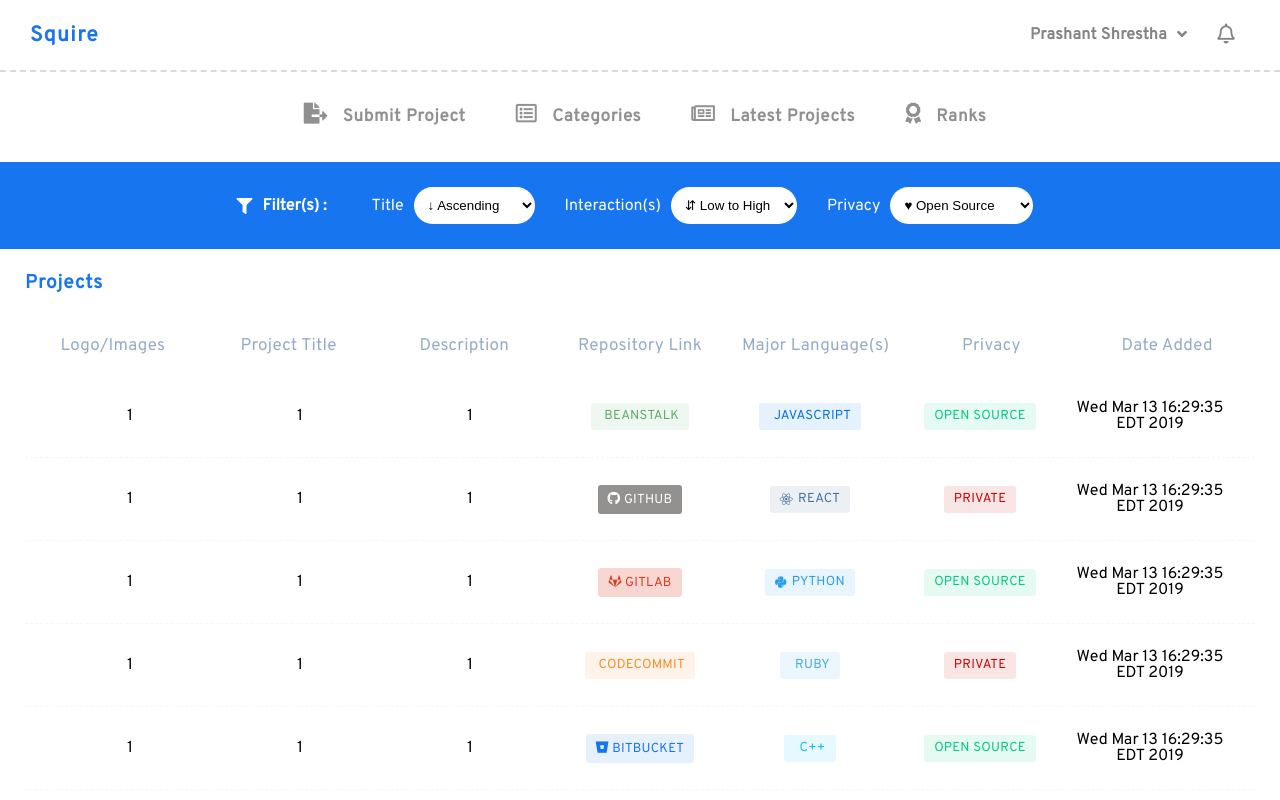
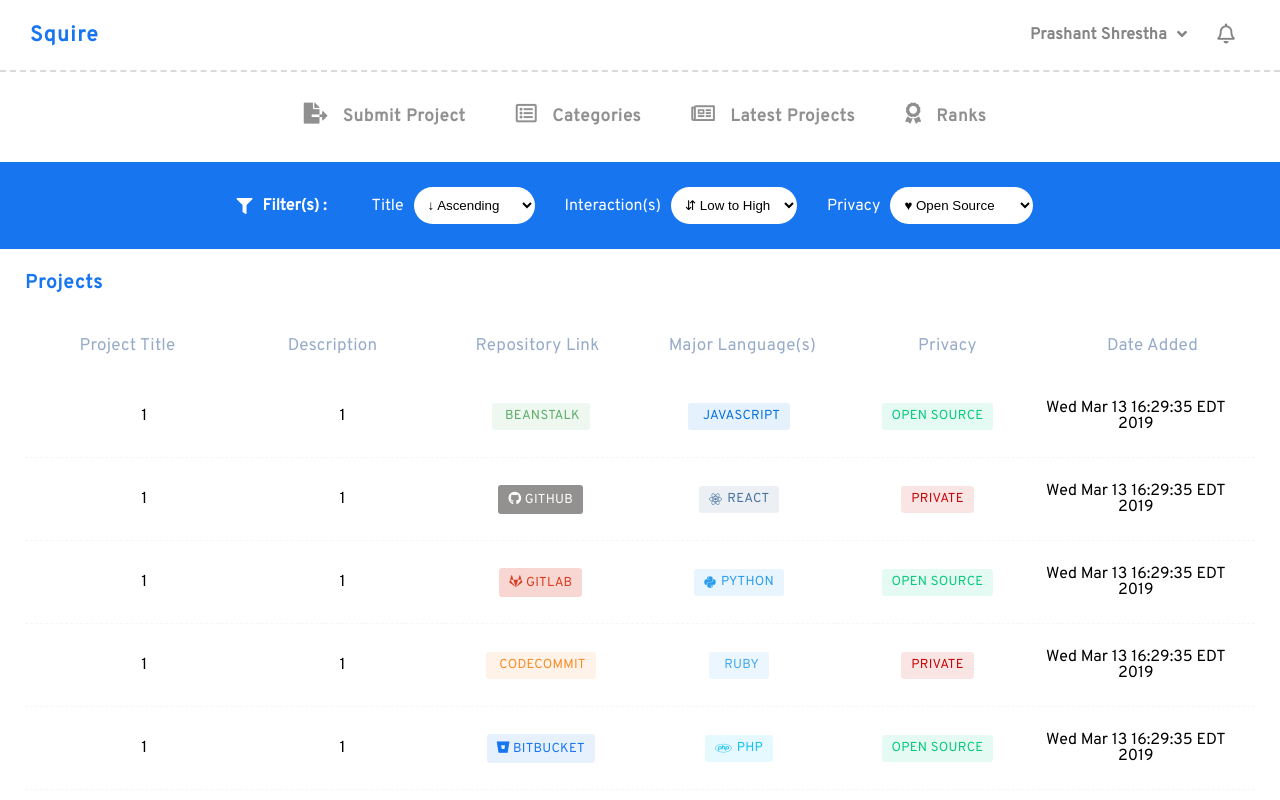
Before and after one commit to intern0t/squire, a React (Create React App) app: page / in a window 1280 px wide. Shown: the top 800 px of the page. Built offline with nearby package versions, Linux system fonts and the light colour scheme.

Commit message:
More styling of tables.
Signed-off-by: Prashant Shrestha <intern0t@users.noreply.github.com>

```diff
--- a/src/components/Tabular.js
+++ b/src/components/Tabular.js
@@ -15,7 +15,6 @@
 				<table>
 					<thead>
 						<tr>
-							<th>Logo/Images</th>
 							<th>Project Title</th>
 							<th>Description</th>
 							<th>Repository Link</th>
@@ -26,7 +25,6 @@
 					</thead>
 					<tbody>
 						<tr>
-							<td>1</td>
 							<td>1</td>
 							<td>1</td>
 							<td>
@@ -46,7 +44,6 @@
 						<tr>
 							<td>1</td>
 							<td>1</td>
-							<td>1</td>
 							<td>
 								<Repository
 									type="github"
@@ -62,7 +59,6 @@
 							<td>Wed Mar 13 16:29:35 EDT 2019</td>
 						</tr>
 						<tr>
-							<td>1</td>
 							<td>1</td>
 							<td>1</td>
 							<td>
@@ -82,7 +78,6 @@
 						<tr>
 							<td>1</td>
 							<td>1</td>
-							<td>1</td>
 							<td>
 								<Repository
 									type="codecommit"
@@ -100,7 +95,6 @@
 						<tr>
 							<td>1</td>
 							<td>1</td>
-							<td>1</td>
 							<td>
 								<Repository
 									type="bitbucket"
@@ -108,7 +102,7 @@
 								/>
 							</td>
 							<td>
-								<Language language="c++" />
+								<Language language="php" />
 							</td>
 							<td>
 								<Privacy type={0} />
@@ -116,7 +110,6 @@
 							<td>Wed Mar 13 16:29:35 EDT 2019</td>
 						</tr>
 						<tr>
-							<td>1</td>
 							<td>1</td>
 							<td>1</td>
 							<td>
@@ -150,6 +143,10 @@
 	);
 };
 
+/**
+ * Extract domain without the TLD.
+ * @param {*} url
+ */
 var getDomain = url => {
 	var a = document.createElement("a");
 	a.href = url;
@@ -176,6 +173,9 @@
 	);
 };
 
+/**
+ * Special thanks to https://stackoverflow.com/a/5624139
+ */
 var generateRandomColor = () => {
 	var toReturn = null;
 	var generatedHex =
--- a/src/styles/squire.scss
+++ b/src/styles/squire.scss
@@ -268,6 +268,7 @@
 							}
 
 							&:hover {
+								cursor: pointer;
 								background: rgba($RockBlue, 0.1);
 							}
 						}
```
Also changed, not shown: src/styles/squire.min.css, 1 other file (tests, documents, lock files or other folders).
